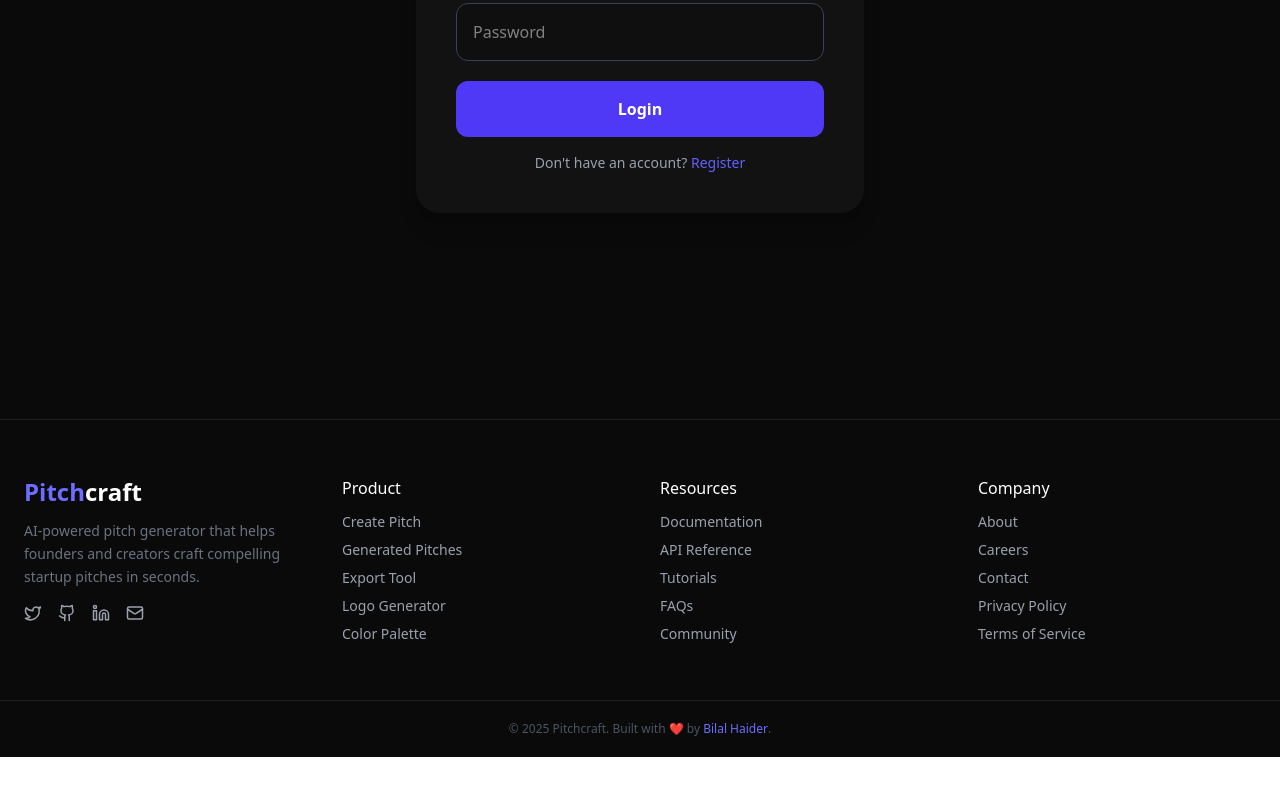
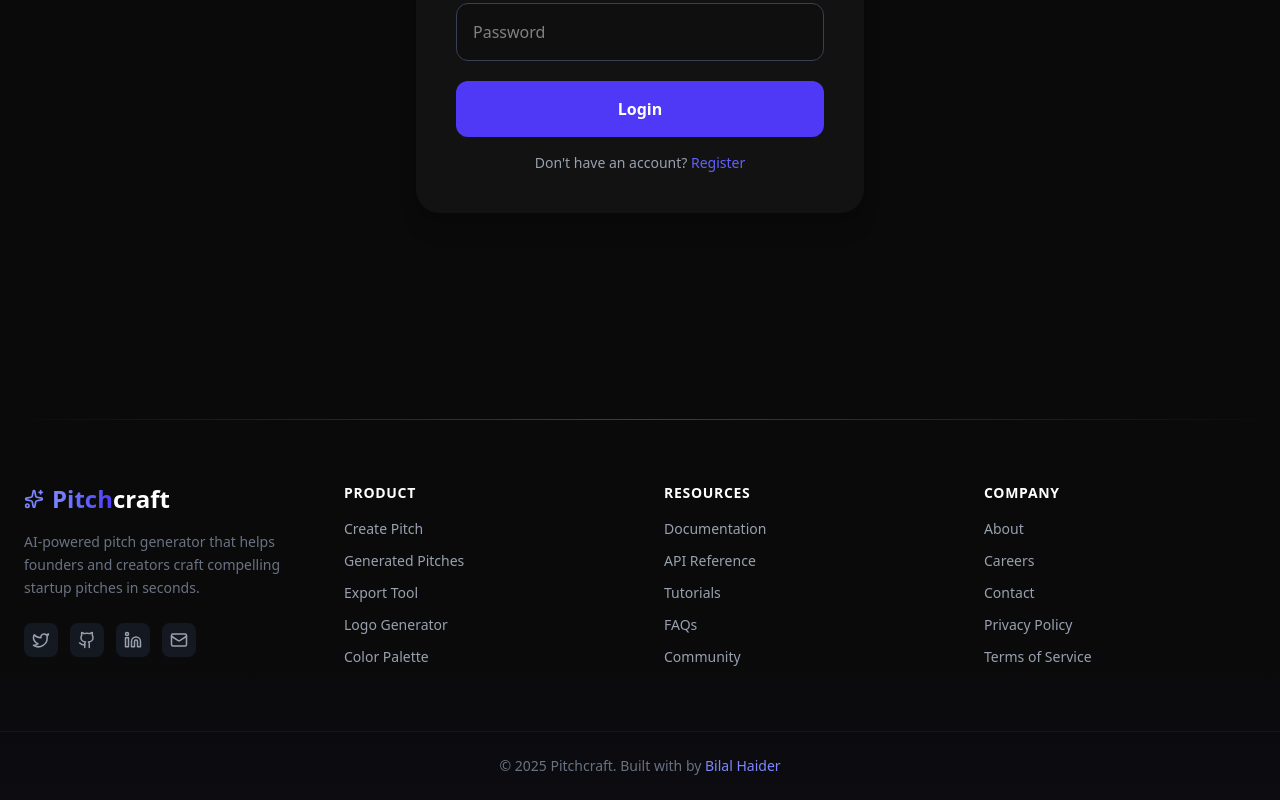
Before and after one commit to muhammadbilalhaiderkhan/Hackathon-Project, a React (Vite) app: page /login in a window 1280 px wide. Shown: the part 445-1245 px from the top of the page. Before the commit the page ends 1202 px from the top, so only its background shows below. Built offline with nearby package versions, Linux system fonts and the light colour scheme; no server answers.

Commit message:
feat: Footer and loader UI updated

```diff
--- a/src/components/footer/Footer.jsx
+++ b/src/components/footer/Footer.jsx
@@ -1,72 +1,166 @@
 import React from 'react'
-import { Twitter, Github, Linkedin, Mail } from "lucide-react";
-
+import { Twitter, Github, Linkedin, Mail, Sparkles } from "lucide-react";
 
 export default function Footer() {
   return (
-    <footer className="bg-[#0a0a0a] border-t border-[#1e1e1e] text-gray-400">
-      <div className="max-w-7xl mx-auto px-6 py-14 grid grid-cols-1 md:grid-cols-4 gap-10">
+    <footer className="relative bg-[#0a0a0a] text-gray-400 overflow-hidden">
+      {/* Subtle gradient glow */}
+      <div className="absolute inset-0 bg-gradient-to-t from-indigo-950/10 via-transparent to-transparent pointer-events-none"></div>
+
+      {/* Top border with gradient */}
+      <div className="absolute top-0 left-0 right-0 h-px bg-gradient-to-r from-transparent via-indigo-500/50 to-transparent"></div>
+
+      <div className="relative max-w-7xl mx-auto px-6 py-16 grid grid-cols-1 md:grid-cols-4 gap-12">
 
         {/* Brand */}
         <div>
-          <h2 className="text-2xl font-semibold text-white mb-3">
-            <span className="text-[#6d6dff]">Pitch</span>craft
-          </h2>
-          <p className="text-sm leading-relaxed text-gray-500 mb-4">
+          <div className="flex items-center gap-2 mb-4">
+            <Sparkles size={20} className="text-indigo-400" />
+            <h2 className="text-2xl font-bold">
+              <span className="bg-gradient-to-r from-indigo-400 to-indigo-600 bg-clip-text text-transparent">Pitch</span>
+              <span className="text-white">craft</span>
+            </h2>
+          </div>
+          <p className="text-sm leading-relaxed text-gray-500 mb-6">
             AI-powered pitch generator that helps founders and creators craft
             compelling startup pitches in seconds.
           </p>
-          <div className="flex gap-4">
-            <a href="#" className="hover:text-[#6d6dff] transition"><Twitter size={18} /></a>
-            <a href="#" className="hover:text-[#6d6dff] transition"><Github size={18} /></a>
-            <a href="#" className="hover:text-[#6d6dff] transition"><Linkedin size={18} /></a>
-            <a href="#" className="hover:text-[#6d6dff] transition"><Mail size={18} /></a>
+          <div className="flex gap-3">
+            <a
+              href="#"
+              className="p-2 rounded-lg bg-gray-800/50 hover:bg-indigo-500/10 hover:text-indigo-400 transition-all duration-300"
+            >
+              <Twitter size={18} />
+            </a>
+            <a
+              href="#"
+              className="p-2 rounded-lg bg-gray-800/50 hover:bg-indigo-500/10 hover:text-indigo-400 transition-all duration-300"
+            >
+              <Github size={18} />
+            </a>
+            <a
+              href="#"
+              className="p-2 rounded-lg bg-gray-800/50 hover:bg-indigo-500/10 hover:text-indigo-400 transition-all duration-300"
+            >
+              <Linkedin size={18} />
+            </a>
+            <a
+              href="#"
+              className="p-2 rounded-lg bg-gray-800/50 hover:bg-indigo-500/10 hover:text-indigo-400 transition-all duration-300"
+            >
+              <Mail size={18} />
+            </a>
           </div>
         </div>
 
         {/* Product */}
         <div>
-          <h3 className="text-white font-medium mb-3">Product</h3>
-          <ul className="space-y-2 text-sm">
-            <li><a href="#" className="hover:text-white transition">Create Pitch</a></li>
-            <li><a href="#" className="hover:text-white transition">Generated Pitches</a></li>
-            <li><a href="#" className="hover:text-white transition">Export Tool</a></li>
-            <li><a href="#" className="hover:text-white transition">Logo Generator</a></li>
-            <li><a href="#" className="hover:text-white transition">Color Palette</a></li>
+          <h3 className="text-white font-semibold mb-4 text-sm uppercase tracking-wider">Product</h3>
+          <ul className="space-y-3 text-sm">
+            <li>
+              <a href="#" className="hover:text-indigo-400 transition-colors duration-300 inline-block">
+                Create Pitch
+              </a>
+            </li>
+            <li>
+              <a href="#" className="hover:text-indigo-400 transition-colors duration-300 inline-block">
+                Generated Pitches
+              </a>
+            </li>
+            <li>
+              <a href="#" className="hover:text-indigo-400 transition-colors duration-300 inline-block">
+                Export Tool
+              </a>
+            </li>
+            <li>
+              <a href="#" className="hover:text-indigo-400 transition-colors duration-300 inline-block">
+                Logo Generator
+              </a>
+            </li>
+            <li>
+              <a href="#" className="hover:text-indigo-400 transition-colors duration-300 inline-block">
+                Color Palette
+              </a>
+            </li>
           </ul>
         </div>
 
         {/* Resources */}
         <div>
-          <h3 className="text-white font-medium mb-3">Resources</h3>
-          <ul className="space-y-2 text-sm">
-            <li><a href="#" className="hover:text-white transition">Documentation</a></li>
-            <li><a href="#" className="hover:text-white transition">API Reference</a></li>
-            <li><a href="#" className="hover:text-white transition">Tutorials</a></li>
-            <li><a href="#" className="hover:text-white transition">FAQs</a></li>
-            <li><a href="#" className="hover:text-white transition">Community</a></li>
+          <h3 className="text-white font-semibold mb-4 text-sm uppercase tracking-wider">Resources</h3>
+          <ul className="space-y-3 text-sm">
+            <li>
+              <a href="#" className="hover:text-indigo-400 transition-colors duration-300 inline-block">
+                Documentation
+              </a>
+            </li>
+            <li>
+              <a href="#" className="hover:text-indigo-400 transition-colors duration-300 inline-block">
+                API Reference
+              </a>
+            </li>
+            <li>
+              <a href="#" className="hover:text-indigo-400 transition-colors duration-300 inline-block">
+                Tutorials
+              </a>
+            </li>
+            <li>
+              <a href="#" className="hover:text-indigo-400 transition-colors duration-300 inline-block">
+                FAQs
+              </a>
+            </li>
+            <li>
+              <a href="#" className="hover:text-indigo-400 transition-colors duration-300 inline-block">
+                Community
+              </a>
+            </li>
           </ul>
         </div>
 
         {/* Company */}
         <div>
-          <h3 className="text-white font-medium mb-3">Company</h3>
-          <ul className="space-y-2 text-sm">
-            <li><a href="#" className="hover:text-white transition">About</a></li>
-            <li><a href="#" className="hover:text-white transition">Careers</a></li>
-            <li><a href="#" className="hover:text-white transition">Contact</a></li>
-            <li><a href="#" className="hover:text-white transition">Privacy Policy</a></li>
-            <li><a href="#" className="hover:text-white transition">Terms of Service</a></li>
+          <h3 className="text-white font-semibold mb-4 text-sm uppercase tracking-wider">Company</h3>
+          <ul className="space-y-3 text-sm">
+            <li>
+              <a href="#" className="hover:text-indigo-400 transition-colors duration-300 inline-block">
+                About
+              </a>
+            </li>
+            <li>
+              <a href="#" className="hover:text-indigo-400 transition-colors duration-300 inline-block">
+                Careers
+              </a>
+            </li>
+            <li>
+              <a href="#" className="hover:text-indigo-400 transition-colors duration-300 inline-block">
+                Contact
+              </a>
+            </li>
+            <li>
+              <a href="#" className="hover:text-indigo-400 transition-colors duration-300 inline-block">
+                Privacy Policy
+              </a>
+            </li>
+            <li>
+              <a href="#" className="hover:text-indigo-400 transition-colors duration-300 inline-block">
+                Terms of Service
+              </a>
+            </li>
           </ul>
         </div>
       </div>
 
       {/* Bottom Bar */}
-      <div className="border-t border-[#1e1e1e] py-5 text-center text-xs text-gray-600">
-        <p>
-          © {new Date().getFullYear()} Pitchcraft. Built with ❤️ by{" "}
-          <span className="text-[#6d6dff] font-medium">Bilal Haider</span>.
-        </p>
+      <div className="relative border-t border-indigo-500/10 py-6">
+        <div className="max-w-7xl mx-auto px-6 text-center text-sm text-gray-500">
+          <p>
+            © {new Date().getFullYear()} Pitchcraft. Built with{" "}
+            <span className="text-indigo-400"></span> by{" "}
+            <span className="text-indigo-400 font-medium hover:text-indigo-300 transition-colors cursor-pointer">
+              Bilal Haider
+            </span>
+          </p>
+        </div>
       </div>
     </footer>
   );
--- a/src/components/hero-section/HeroSection.jsx
+++ b/src/components/hero-section/HeroSection.jsx
@@ -6,10 +6,10 @@
   const navigate = useNavigate(); // ✅ Initialize navigate
 
   return (
-    <section className="relative bg-[#0a0a0a] text-gray-100 min-h-[90vh] flex flex-col items-center justify-center text-center px-6 overflow-hidden">
+    <section className="p-5 relative bg-[#0a0a0a] text-gray-100 min-h-[90vh] flex flex-col items-center justify-center text-center px-6 overflow-hidden">
 
       {/* Animated Gradient Background */}
-      <div className="absolute inset-0 bg-gradient-to-br from-indigo-950/20 via-[#0a0a0a] to-indigo-900/10 animate-gradient"></div>
+      <div className=" absolute inset-0 bg-gradient-to-br from-indigo-950/20 via-[#0a0a0a] to-indigo-900/10 animate-gradient"></div>
 
       {/* Large Floating Orbs with Glow */}
       <div className="absolute -top-40 -left-40 w-80 h-80 bg-indigo-600/30 rounded-full blur-3xl animate-pulse-glow"></div>
--- a/src/components/loader/Loader.jsx
+++ b/src/components/loader/Loader.jsx
@@ -1,9 +1,38 @@
 import React from "react";
+import { Sparkles } from "lucide-react";
 
 const Loader = () => {
   return (
-    <div className="flex items-center justify-center h-screen bg-gray-50">
-      <div className="w-12 h-12 border-4 border-blue-500 border-dotted rounded-full animate-spin border-t-transparent"></div>
+    <div className="flex items-center justify-center h-screen bg-[#0a0a0a] relative overflow-hidden">
+      {/* Background Effects */}
+      <div className="absolute inset-0 bg-gradient-to-br from-indigo-950/20 via-[#0a0a0a] to-indigo-900/10"></div>
+      <div className="absolute top-1/2 left-1/2 -translate-x-1/2 -translate-y-1/2 w-96 h-96 bg-indigo-600/20 rounded-full blur-3xl animate-pulse"></div>
+
+      {/* Loader Container */}
+      <div className="relative flex flex-col items-center gap-6">
+        {/* Spinning Circle */}
+        <div className="relative">
+          <div className="w-16 h-16 border-4 border-indigo-500/20 rounded-full"></div>
+          <div className="absolute inset-0 w-16 h-16 border-4 border-transparent border-t-indigo-500 rounded-full animate-spin"></div>
+
+          {/* Center Icon */}
+          <div className="absolute inset-0 flex items-center justify-center">
+            <Sparkles size={24} className="text-indigo-400 animate-pulse" />
+          </div>
+        </div>
+
+        {/* Loading Text */}
+        <div className="flex flex-col items-center gap-2">
+          <h2 className="text-xl font-semibold text-gray-100">
+            Loading <span className="bg-gradient-to-r from-indigo-400 to-indigo-600 bg-clip-text text-transparent">Pitchcraft</span>
+          </h2>
+          <div className="flex gap-1">
+            <span className="w-2 h-2 bg-indigo-500 rounded-full animate-bounce" style={{ animationDelay: '0s' }}></span>
+            <span className="w-2 h-2 bg-indigo-500 rounded-full animate-bounce" style={{ animationDelay: '0.2s' }}></span>
+            <span className="w-2 h-2 bg-indigo-500 rounded-full animate-bounce" style={{ animationDelay: '0.4s' }}></span>
+          </div>
+        </div>
+      </div>
     </div>
   );
 };
```
Also changed, not shown: src/components/createpitchsection/CreatePitchSection.jsx (+106 -35 lines).
